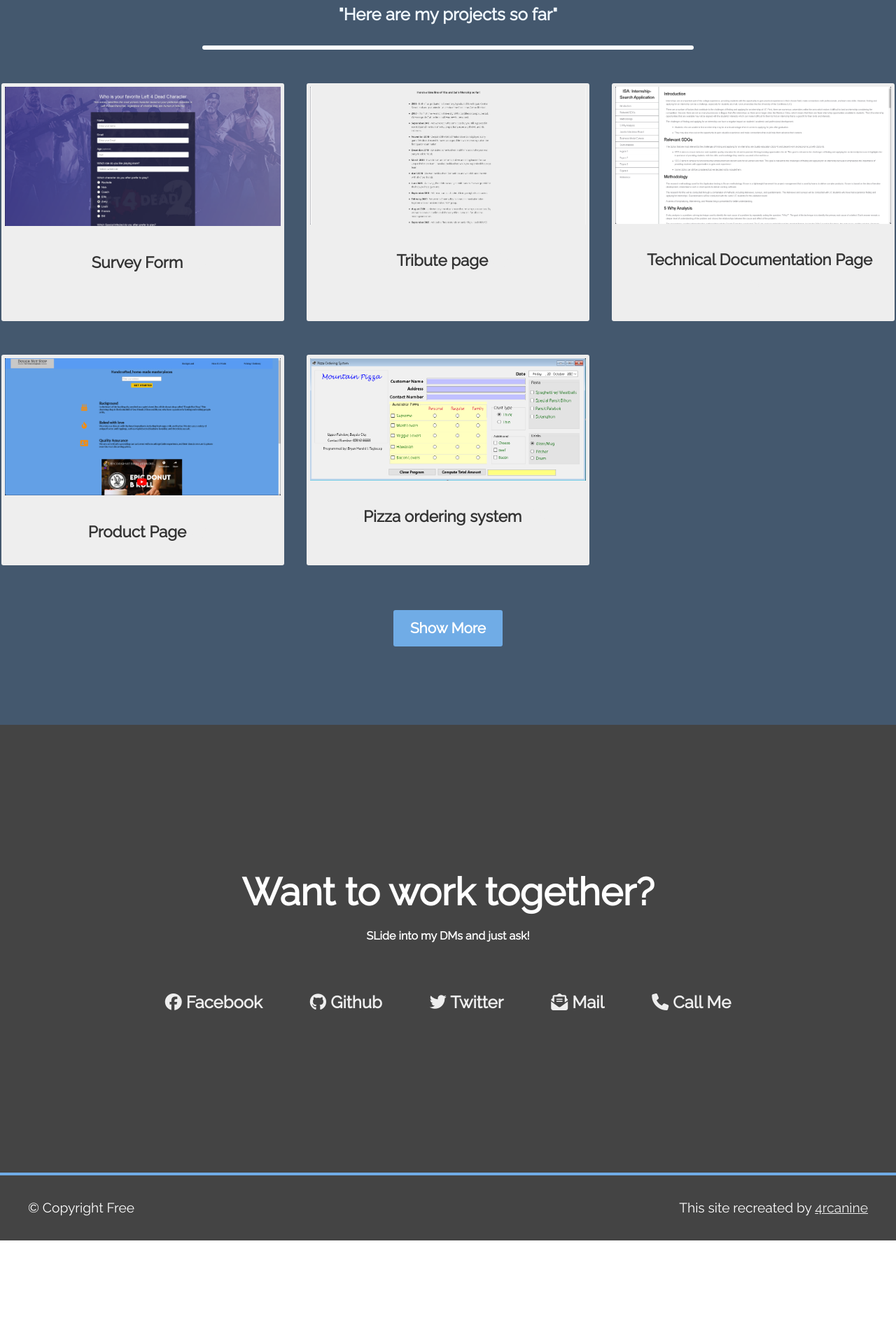
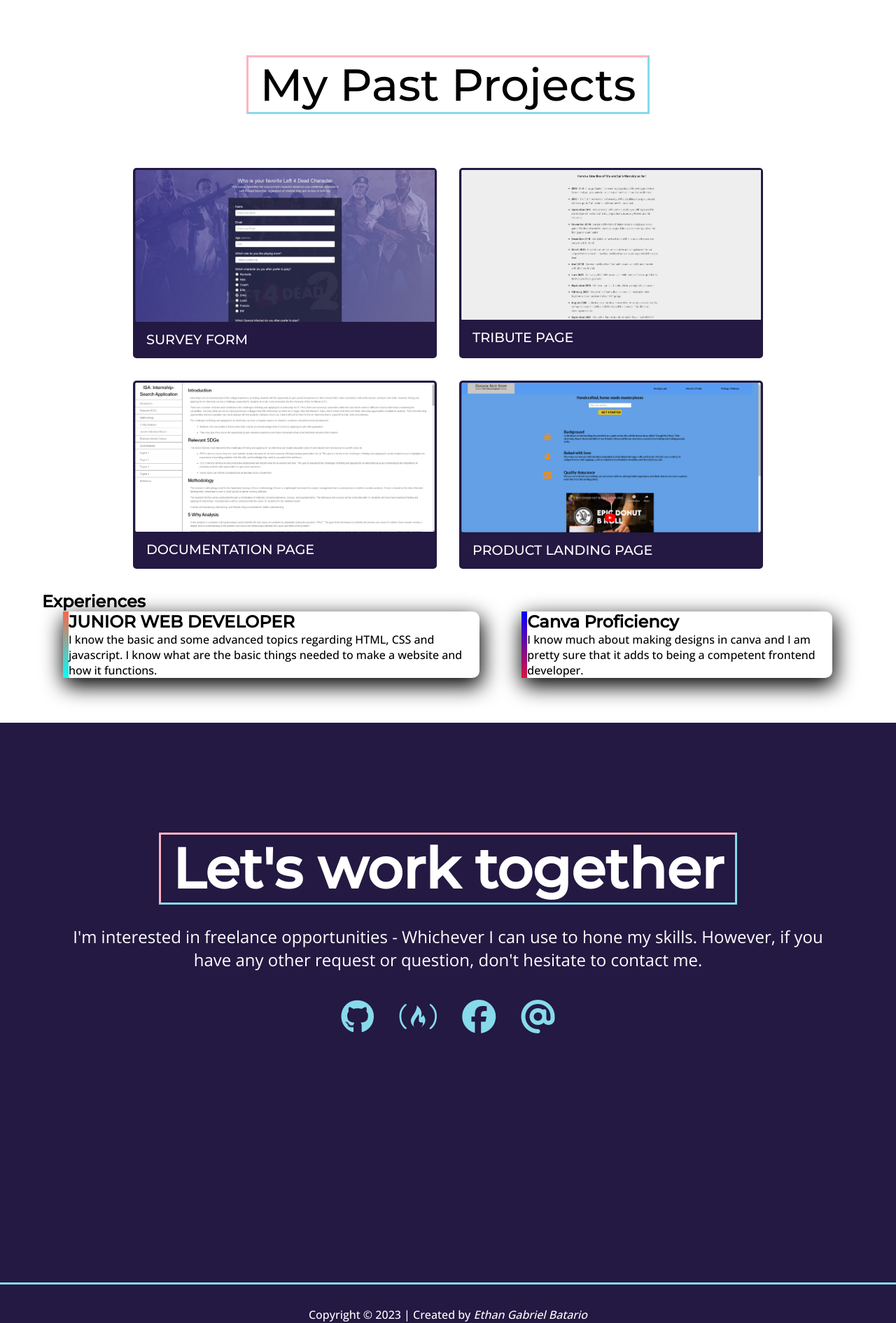
Before and after one commit to 4rcanine/Webbies, a plain HTML site: page prj05_portfolio/index.html in a window 1280 px wide. Shown: the part 909-2800 px from the top of the page at 70% size. Before the commit the page ends 2682 px from the top, so only its background shows below. Drawn offline with nearby package versions, Linux system fonts and the light colour scheme.

Commit message:
portfolio update

```diff
--- a/prj05_portfolio/index.html
+++ b/prj05_portfolio/index.html
@@ -1,135 +1,133 @@
 <!DOCTYPE html>
 <html lang="en">
+  <head>
 
-<head>
-  <meta charset="UTF-8">
-  <meta name="viewport" content="width=device-width, initial-scale=1.0">
-  <script src="https://kit.fontawesome.com/9650a62e47.js" crossorigin="anonymous"></script>
-  <link rel="stylesheet" type="text/css" href="styles.css">
-  <title>Personal Portfolio Webpage</title>
+    <meta charset="UTF-8" />
+    <meta http-equiv="X-UA-Compatible" content="IE=edge" />
+    <meta name="viewport" content="width=device-width, initial-scale=1.0" />
+    <title>Welcome to my Portfolio Page</title>
+    <link rel="stylesheet" href="styles.css" />
+    <script
+      src="https://kit.fontawesome.com/423f2883f2.js"
+      crossorigin="anonymous"
+    ></script>
   </head>
-
   <body>
-  <header id="about">
+    <header>
       <nav id="navbar">
         <ul>
-        <li><a href="#about"> Me</a></li>
-        <li><a href="#work"> Projects</a></li>
-        <li><a href="#contact"> Contacts</a></li>
+          <li><a href="#welcome-section">Me</a></li>
+          <li><a href="#projects">Projects</a></li>
+          <li><a href="#contact">Contact</a></li>
         </ul>
       </nav>
-    <div id="welcome-section" class="container">
-      <h1 id="title">Hi, I am Ethan</h1>
-      <p class="lead"><em>a junior web developer</em></p>
+    </header>
+    <section id="welcome-section">
+      <div id="home">
+        <h1 class="lg-heading">
+          <span class="underline-secondary">Ethan Gabriel</span>
+          <span class="underline">Batario</span>
+        </h1>
+        <p class="subtitle">Junior web developer</p>
       </div>
-  </header>
-
-
+    </section>
     <section id="projects">
+      <h1><span class="underline underline-secondary">My Past Projects</span></h1>
       <div class="project-tile">
-      <h1 id="caption">"Here are my projects so far"</h1><br>
-      <div id="bottom-line"></div>
-      <div class="projects">
-        <div class="box">
-          <a target="_blank" href="https://www.l4d.com/comic/">
-            <img src="survey.png" alt="survey" class="survey">
-            <p>
-              <span class="code">&lt;</span>
-              Survey Form
-              <span class="code">/&gt;</span>
-            </p>
+        <div class="project">
+          <a
+            href="https://4rcanine.github.io/Survey-Form/"
+            target="_blank"
+          >
+            <img
+              src="survey.png"
+              alt=""
+            />
+            <h2 class="project-title">Survey Form</h2>
           </a>
         </div>
-
-        <div class="box">
-          <a target="_blank" href="https://www.l4d.com/comic/" alt="Tribute" class="Tribute">
-            <img src="survey2.png" alt="survey" class="survey">
-            <p>
-              <span class="code">&lt;</span>
-              Tribute page
-              <span class="code">/&gt;</span>
-            </p>
+        <div class="project">
+          <a href="https://4rcanine.github.io/tribute-page/" target="_blank">
+            <img
+              src="survey2.png"
+              alt="Preview of the Tribute Page"
+            />
+            <h2 class="project-title">Tribute Page</h2>
           </a>
         </div>
-
-        <div class="box">
-          <a target="_blank" href="https://www.l4d.com/comic/">
-            <img src="survey3.png" alt="survey" class="survey">
-            <p>
-              <span class="code">&lt;</span>
-              Technical Documentation Page
-              <span class="code">/&gt;</span>
-            </p>
+        <div class="project">
+          <a
+            href="https://4rcanine.github.io/technical-document/"
+            target="_blank"
+          >
+            <img
+              src="survey3.png"
+              alt=""
+            />
+            <h2 class="project-title">Documentation Page</h2>
           </a>
         </div>
-
-        <div target="_blank" class="box">
-          <a href="https://www.l4d.com/comic/">
-            <img src="survey4.png" alt="survey" class="survey">
-            <p>
-              <span class="code">&lt;</span>
-              Product Page
-              <span class="code">/&gt;</span>
-            </p>
+        <div class="project">
+          <a
+            href="https://4rcanine.github.io/product-page/"
+            target="_blank"
+          >
+            <img
+              src="survey4.png"
+              alt=""
+            />
+            <h2 class="project-title">Product Landing Page</h2>
           </a>
-        </div>
-
-        <div target="_blank" class="box">
-          <a href="https://www.l4d.com/comic/">
-            <img src="survey5.png" alt="survey" class="survey">
-            <p>
-              <span class="code">&lt;</span>
-              Pizza ordering system
-              <span class="code">/&gt;</span>
-            </p>
-          </a>
-        </div>
-
-
-      </div>
-      <a href="https://www.l4d.com/comic/" class="btn">Show More</a>
-    </div>
-  </section>
-
-
-  <section id="contact">
-    <div class="container">
-      <h1>Want to work together?</h1>
-      <p>SLide into my DMs and just ask!</p>
-      <div class="social">
-        <div>
-          <a target="_blank" href="https://www.facebook.com/rcaniniftie">
-            <i class="fab fa-facebook fa-1x"></i>
-            Facebook
-          </a>
-          <a id="profile-link" target="_blank" href="https://github.com/4rcanine/Webbies">
-            <i class="fab fa-github fa-1x"></i>
-            Github
-          </a>
-          <a target="_blank" href="https://twitter.com">
-            <i class="fab fa-twitter fa-1x"></i>
-            Twitter
-          </a>
-          <a href="#">
-            <i class="fas fa-envelope-open-text fa-1x"></i>
-            Mail
-          </a>
-          <a href="#">
-            <i class="fas fa-phone fa-1x"></i>
-            Call Me
-          </a>
-        </div>
         </div>
       </div>
     </section>
 
+    <section id="exprience">
+      <h1>Experiences</h1>
+      <div class="experience">
+          <div class="item one">
+              <h2>JUNIOR WEB DEVELOPER</h2>
+              <h3><span></span></h3>
+              <p>I know the basic and some advanced topics regarding HTML, CSS and javascript. I know what are the basic things needed to make a website and how it functions.</p>
+          </div>
+          <div class="item two">
+              <h2>Canva Proficiency</h2>
+              <h3><span></span></h3>
+              <p>I know much about making designs in canva and I am pretty sure that it adds to being a competent frontend developer.</p>
+          </div>
+      </div>
+  </section>
 
-  <footer id="main-footer">
-    <div class="container">
-      <p>&copy; Copyright Free</p>
-      <p id="creator">This site recreated by <a href="">4rcanine</a></p>
+    <section id="contact">
+      <h1 class="lg-heading">
+        <span class="underline-secondary underline">Let's work together</span>
+      </h1>
+      <p>
+        I'm interested in freelance opportunities - Whichever I can use to hone my skills. However, if you have any other request or question, don't
+        hesitate to contact me.
+      </p>
+      <div class="social">
+        <a href="https://github.com/4rcanine" target="_blank"
+          ><i class="fa-brands fa-github"></i
+        ></a>
+        <a
+          href="https://www.facebook.com/rcaniniftie"
+          id="profile-link"
+          target="_blank"
+          ><i class="fa-brands fa-free-code-camp"></i
+        ></a>
+        <a href="https://www.facebook.com/rcaniniftie" target="_blank"
+          ><i class="fa-brands fa-facebook"></i
+        ></a>
+        <a href="ethanbatario@gmail.com" target="_blank"
+          ><i class="fa-solid fa-at"></i
+        ></a>
       </div>
+    </section>
+    <footer>
+      <p class="copy">
+        Copyright &copy; 2023 | Created by <em>Ethan Gabriel Batario</em>
+      </p>
     </footer>
   </body>
-<script src="https://cdn.freecodecamp.org/testable-projects-fcc/v1/bundle.js"></script>
 </html>
--- a/prj05_portfolio/styles.css
+++ b/prj05_portfolio/styles.css
@@ -1,277 +1,233 @@
 
-@import url('https://fonts.googleapis.com/css2?family=Raleway&display=swap');
-
-
-
+  @import url('https://fonts.googleapis.com/css2?family=Open+Sans:wght@300;500;700;800&display=swap');
+@import url('https://fonts.googleapis.com/css2?family=Montserrat:wght@500&display=swap');
 :root {
-  --primary-color: #70ace6;
-  --secondary-color:#44586e;
+    --primary-color : #231942;
+    --secondary-color : #87daeb;
+    --light-text: #fff;
+    --heading-title-family: 'Montserrat', sans-serif;
 }
-
-
 * {
-  margin: 0;
-  padding: 0;
-  box-sizing: border-box;
+    box-sizing: border-box;
+    margin: 0;
+    padding: 0;
 }
 
 body {
-  font-family: 'Raleway', sans-serif;
-  line-height: 1.54;
-  text-align: center;
+    font-family: 'Open Sans', sans-serif;
+}
+h1, h2 {
+    font-family: var(--heading-title-family);
+}
+header {
+    position: sticky;
+    top: 0;
+    left: 0;
+    background: var(--secondary-color);
+}
+
+#navbar ul {
+    display: flex;
+    list-style-type: none;
+    gap: 2rem;
+    padding: 1rem;
+    justify-content: end;
+    font-size: 1.4rem;
+    font-weight: 500;
+}
+
+#navbar ul li a {
+    text-decoration: none;
+    color: var(--light-text);
+}
+#navbar ul li a:hover {
+    color: var(--primary-color);
+}
+
+#welcome-section, #contact {
+    height: 100vh;
+    background: var(--primary-color);
+    color: var(--light-text);
+    padding: 3rem;
+}
+
+#home {
+    margin-top: 20vh;
+}
+.lg-heading {
+    font-size: 5rem;
+}
+.underline {
+    border-bottom: 3px solid var(--secondary-color);
+    border-right: 3px solid var(--secondary-color);
+    padding-right: 1rem;
+    cursor: default;
+}
+.underline:hover {
+    color: var(--secondary-color);
+}
+.underline-secondary:hover {
+    color: #ffb3c1;
+
+}
+.underline-secondary {
+    border-top: 3px solid #ffb3c1;
+    border-left: 3px solid #ffb3c1;
+    padding-left: 1rem;
+    cursor: default;
+}
+.subtitle {
+    font-size: 2.5rem;
+    font-weight: 300;
+}
+#projects {
+    padding-bottom: 2rem;
+    padding-top: 10vh;
+}
+.project-tile {
+    width: 900px;
+    display: grid;
+    grid-template-columns: repeat(2, 1fr);
+    gap: 2rem;
+    margin: 10vh auto 0;
+}
+#projects > h1 {
+    font-size: 4rem;
+    text-align: center;
+    padding: 3rem 0 0;
+    font-weight: 500;
 }
 
 img {
-  width: 100%;
-  height: auto;
+    width: 100%;
 }
 
+.project {
+    background: var(--primary-color);
+    border: 3px solid transparent;
+    border-radius: 5px;
+}
+.project > a {
+    text-decoration: none;
+    color: var(--light-text);
+
+}
+.project > a:hover {
+    opacity: 0.7;
+}
+
+.project-title {
+    font-weight: 500;
+    padding: 0.5rem 1rem 0.8rem;
+    text-transform: uppercase;
+    font-size: 1.2rem;
+}
+
+#contact {
+    text-align: center;
+    padding-top: 20vh;
+}
+#contact > p {
+    font-size: 1.5rem;
+    font-weight: 300;
+    padding: 2rem;
+}
+
+.social > a {
+    font-size: 3rem;
+    padding: 1rem;
+    color: var(--secondary-color);
+}
+.social > a:hover {
+    color: #ffb3c1;
+}
+
+footer {
+    background-color: var(--primary-color);
+    border-top: 3px solid var(--secondary-color);
+    color: var(--light-text);
+}
+
+footer > .copy {
+    text-align: center;
+    padding: 2rem;
+}
+
+@media screen and (max-width: 810px) {
+    #navbar ul {
+        justify-content: center;
+    }
+
+    .lg-heading {
+        font-size: 4rem;
+    }
+
+    .subtitle {
+        font-size: 2rem;
+    }
+    .underline {
+    border-bottom: 3px solid transparent;
+    border-right: 3px solid transparent;
+    }
+    .project-tile {
+        width: 100%;
+        grid-template-columns: 1fr;
+        padding: 3rem;
+        margin: 0;
+    }
+
+    #projects, #contact {
+        height: auto;
+    }
+
+    #projects > h1 {
+        font-size: 3rem;
+        padding: 0;
+        margin-bottom: 0;
+    }
+
+    #welcome-section, #contact {
+        padding: 2rem;
+    }
+}
+
+@media screen and (max-width: 500px) {
+    .lg-heading {
+        font-size: 3rem;
+        text-align: center;
+    }
+
+    .subtitle {
+        font-size: 1.5rem;
+        text-align: center;
+    }
+
+    #contact > .lg-heading > .underline-secondary {
+        border-top: 3px solid transparent;
+        border-left: 3px solid transparent;
+    }
+}
+
+#exprience{
+  display: block;
+  padding-left: 60px;
+}
+.experience{
+  display: flex;
+  width: 95%;
+  margin-bottom: 8vh;
 
 
-.container {
-  max-width: 1200px;
-  padding: 0 1.5rem;
-  margin: auto;
-  overflow: hidden;
 }
-
-.btn {
-  text-decoration: none;
-  font-size: 1.3rem;
-  font-weight: 700;
-  color: #fff;
-  margin-top: 4rem;
-  text-align: center;
-  display: inline-block;
-  padding: .6rem 1.5rem;
-  border-radius: 3px;
-  background-color: var(--primary-color);
-  transition: all .5s ease-in-out;
+.item{
+  margin: 0 30px;
+  border-radius: 10px;
+  box-shadow: 2px 10px 30px 2px;
+  border-left: 8px solid ;
+  border-image: linear-gradient(tomato, cyan);
+  border-image-slice: 1;
 }
-
-.btn:hover {
-  background-color: rgb(230, 14, 14);
+.two{
+  border-image: linear-gradient(blue, crimson);
+  border-image-slice: 1;
 }
-
-
-#about {
-  height: 100vh;
-  background-color: #444;
-}
-
-#navbar {
-  background-color: var(--primary-color);
-  color: #fff;
-  padding: 0rem 3rem;
-  display: flex;
-  justify-content: flex-end;
-  position: fixed;
-  width: 100vw;
-}
-
-#navbar ul {
-  list-style: none;
-  display: flex;
-}
-
-#navbar ul a {
-  display: inline-block;
-  padding: 1.2rem 2rem;
-  text-decoration: none;
-  color: #fff;
-  font-size: 1.4rem;
-  font-weight: 500;
-}
-
-#navbar ul a:hover {
-  background-color: rgb(253, 6, 47);
-}
-
-#about .container {
-  height: 100%;
-  display: flex;
-  flex-direction: column;
-  justify-content: center;
-  align-items: center;
-}
-
-#title {
-  color: #fff;
-  font-size: 3.5rem;
-  font-weight: bolder;
-  line-height: 1.2;
-  margin-bottom: 1rem;
-}
-
-.lead {
-  font-size: 1.5rem;
-  color: #eee;
-  font-weight: 100;
-}
-
-#caption {
-  color: rgb(240, 248, 255);
-}
-
-#projects {
-  text-align: center;
-  width: 100%;
-  padding: 7rem .1rem;
-  background-color: var(--secondary-color);
-}
-
-#projects .projects {
-  display: grid;
-  grid-template-columns: repeat(3, 1fr);
-  grid-row-gap: 3rem;
-  grid-column-gap: 2rem;
-  margin-top: 2rem;
-}
-
-#projects .container>h1 {
-  font-size: 2.6rem;
-  color: #fff;
-  font-weight: bolder;
-  text-transform: capitalize;
-  margin-bottom: .6rem;
-  line-height: 1.2;
-}
-
-#bottom-line {
-  height: 6px;
-  background-color: #fff;
-  width: 55%;
-  border-radius: 10px;
-  display: block;
-  margin: auto;
-  margin-bottom: 3rem;
-}
-
-#projects .projects .box {
-  background-color: #eee;
-  border: 5px solid #eee;
-  border-radius: 3px;
-}
-
-#projects .projects .box a {
-  display: inline-block;
-  cursor: pointer;
-  text-decoration: none;
-}
-
-#projects .projects .box a p {
-  padding: 1.5rem;
-  font-size: 1.4rem;
-  font-weight: 700;
-  text-align: center;
-  color: #333;
-}
-
-
-.code {
-  color: #eee;
-  transition: .5s all ease;
-  font-size: 1.6rem;
-}
-
-#projects .projects .box:hover .code {
-  color: var(--primary-color);
-}
-
-
-#contact {
-  height: 80vh;
-  background-color: #444;
-  color: #fff;
-}
-
-#contact .container {
-  display: flex;
-  flex-direction: column;
-  justify-content: center;
-  align-items: center;
-  height: 100%;
-}
-
-#contact .container h1 {
-  font-size: 3.4rem;
-  font-weight: bolder;
-  padding-bottom: .1rem;
-  line-height: 1.2;
-  margin-bottom: 1rem;
-}
-
-#contact .container p {
-  font-size: 1rem;
-  font-weight: 700;
-  margin-bottom: 3rem;
-}
-
-#contact .container .social>div a {
-  display: inline-block;
-  text-decoration: none;
-  font-size: 1.5rem;
-  color: #eee;
-  margin: 1rem 2rem;
-  font-weight: bolder;
-  transition: transform .5s;
-}
-
-#contact .container .social>div a:hover {
-  transform: translateY(-5px);
-}
-
-
-
-#main-footer {
-  border-top: solid 4px var(--primary-color);
-  padding: 1rem;
-  background-color: #444;
-  color: #fff;
-}
-
-#main-footer .container {
-  padding: 1rem 0rem;
-  display: flex;
-  justify-content: space-between;
-}
-
-#main-footer .container p {
-  font-size: 1.2rem;
-}
-
-#main-footer #creator a {
-  text-decoration: underline;
-  color: #eee;
-
-  line-height: 1.5;
-}
-
-
-@media (max-width: 600px) {
-  #navbar {
-    padding: 0rem 1rem;
-    justify-content: center;
-  }
-
-  #projects .projects {
-    grid-template-columns: repeat(1, 1fr);
-  }
-
-  #contact .container p {
-    margin-bottom: 1.5rem;
-  }
-
-  #contact .container .social>div a {
-    display: block;
-    margin: 1rem 1.5rem;
-  }
-
-  #main-footer .container {
-    flex-direction: column;
-  }
-
-  #main-footer #creator {
-    margin-top: 1rem;
-  }
-}
```
Lines whose indentation alone changed are shown as unchanged.
